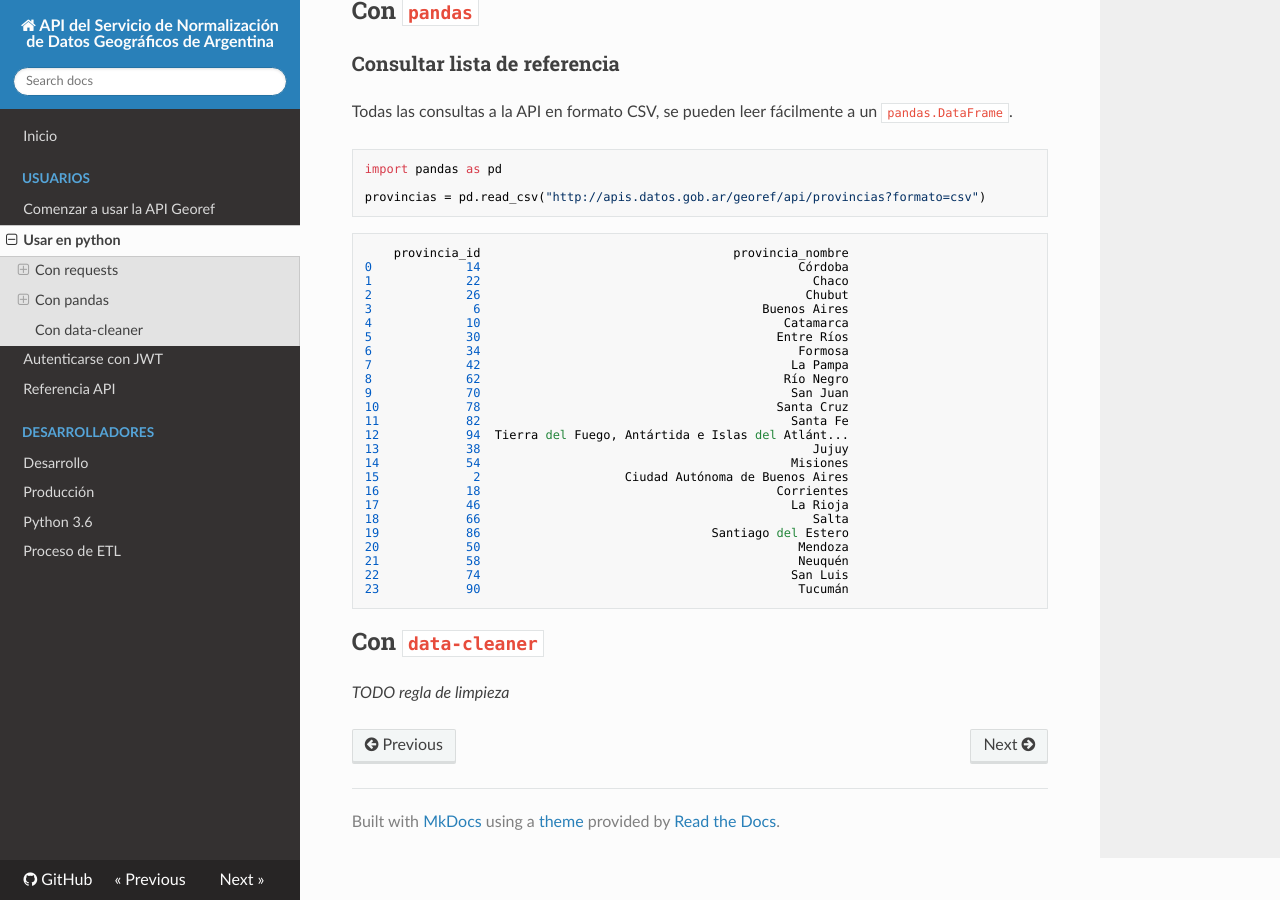
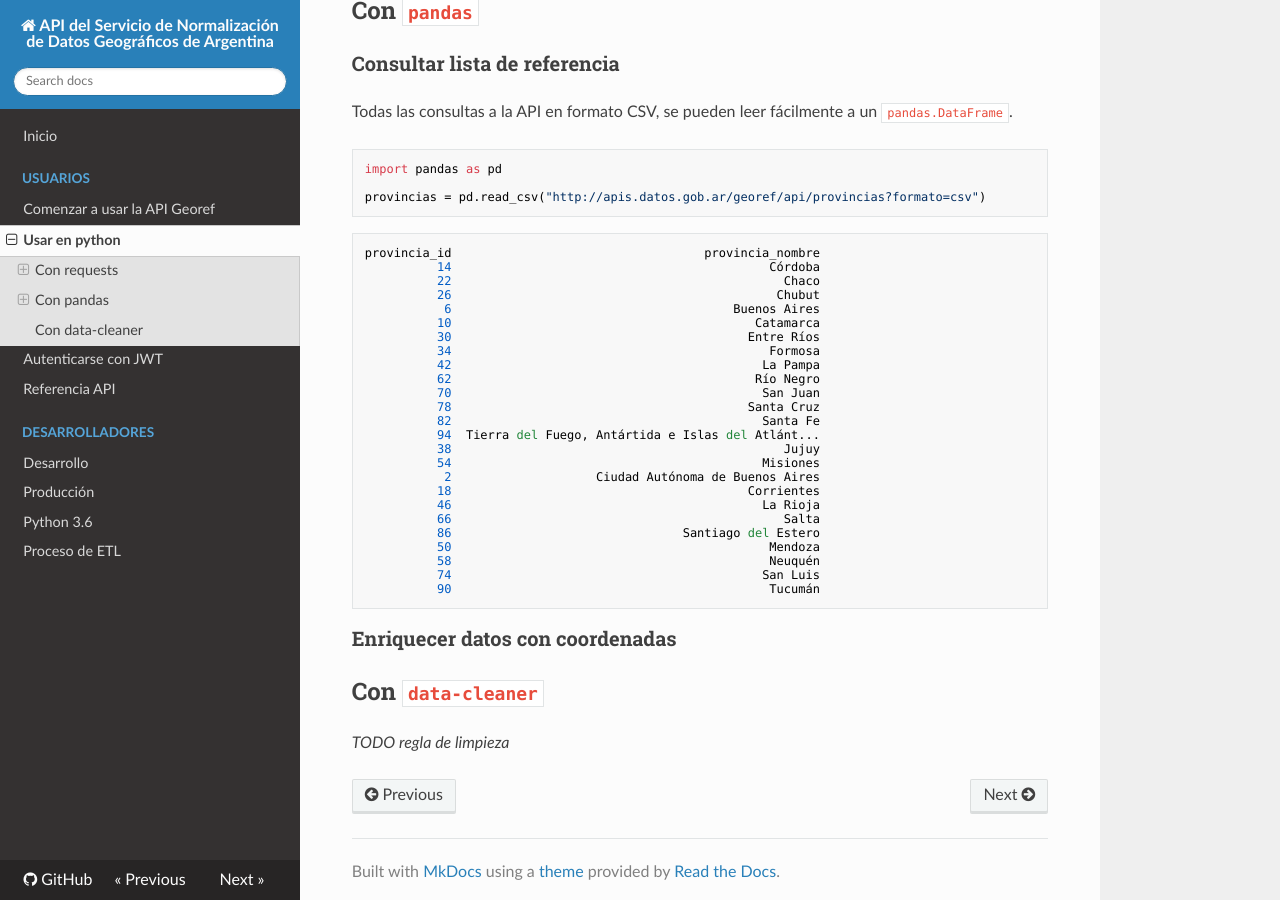
Before and after one commit to datosgobar/georef-ar-api, an MkDocs documentation site: the page built from docs/python_usage.md, in a window 1280 px wide and 900 px high, scrolled down 706 px. Built offline with MkDocs 1.6.1, drawn with Linux system fonts in a browser that asks for light colours; nearby versions of some CDN libraries.

Commit message:
Elimino índice del ejemplo de pandas.

````diff
--- a/docs/python_usage.md
+++ b/docs/python_usage.md
@@ -45,32 +45,38 @@ provincias = pd.read_csv("http://apis.datos.gob.ar/georef/api/provincias?formato
 ```
 
 ```
-    provincia_id                                   provincia_nombre
-0             14                                            Córdoba
-1             22                                              Chaco
-2             26                                             Chubut
-3              6                                       Buenos Aires
-4             10                                          Catamarca
-5             30                                         Entre Ríos
-6             34                                            Formosa
-7             42                                           La Pampa
-8             62                                          Río Negro
-9             70                                           San Juan
-10            78                                         Santa Cruz
-11            82                                           Santa Fe
-12            94  Tierra del Fuego, Antártida e Islas del Atlánt...
-13            38                                              Jujuy
-14            54                                           Misiones
-15             2                    Ciudad Autónoma de Buenos Aires
-16            18                                         Corrientes
-17            46                                           La Rioja
-18            66                                              Salta
-19            86                                Santiago del Estero
-20            50                                            Mendoza
-21            58                                            Neuquén
-22            74                                           San Luis
-23            90                                            Tucumán
+provincia_id                                   provincia_nombre
+          14                                            Córdoba
+          22                                              Chaco
+          26                                             Chubut
+           6                                       Buenos Aires
+          10                                          Catamarca
+          30                                         Entre Ríos
+          34                                            Formosa
+          42                                           La Pampa
+          62                                          Río Negro
+          70                                           San Juan
+          78                                         Santa Cruz
+          82                                           Santa Fe
+          94  Tierra del Fuego, Antártida e Islas del Atlánt...
+          38                                              Jujuy
+          54                                           Misiones
+           2                    Ciudad Autónoma de Buenos Aires
+          18                                         Corrientes
+          46                                           La Rioja
+          66                                              Salta
+          86                                Santiago del Estero
+          50                                            Mendoza
+          58                                            Neuquén
+          74                                           San Luis
+          90                                            Tucumán
 ```
+
+### Enriquecer datos con coordenadas
+
+
+
+
 
 ## Con `data-cleaner`
 
````
